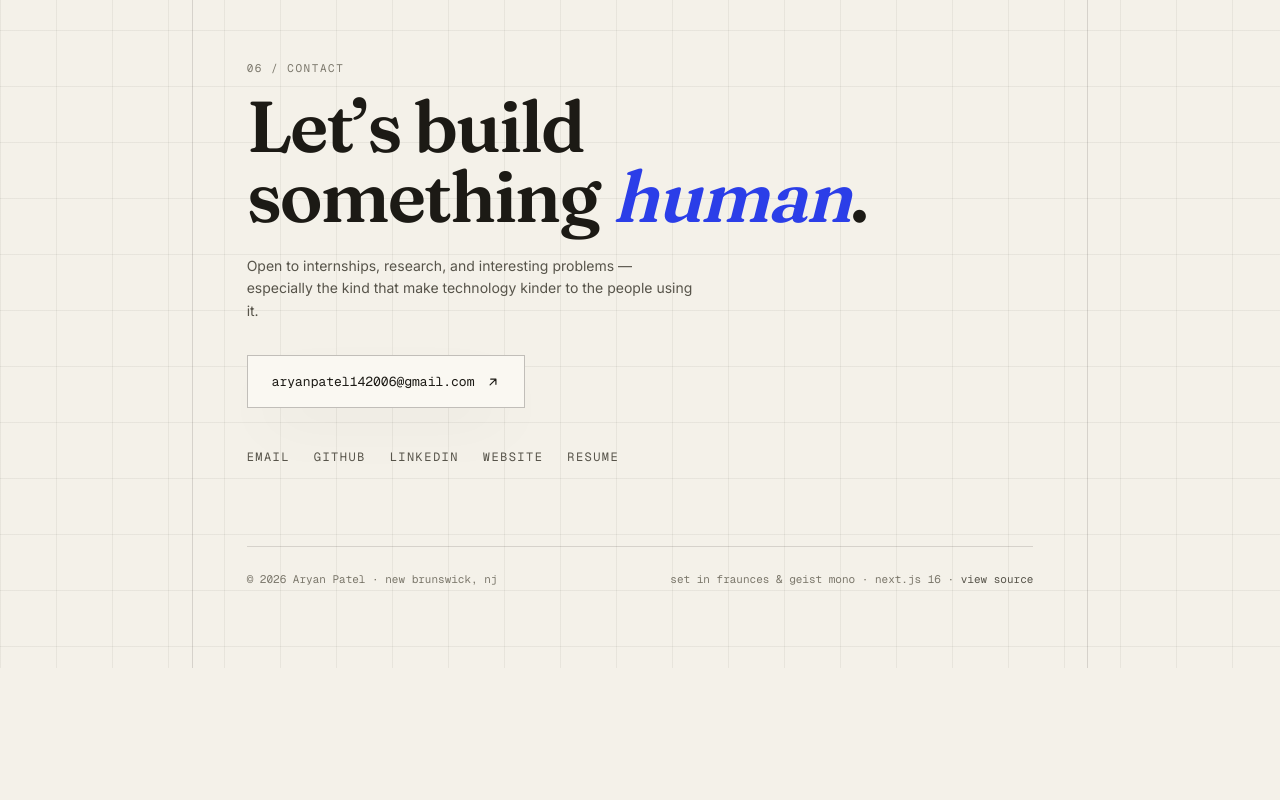
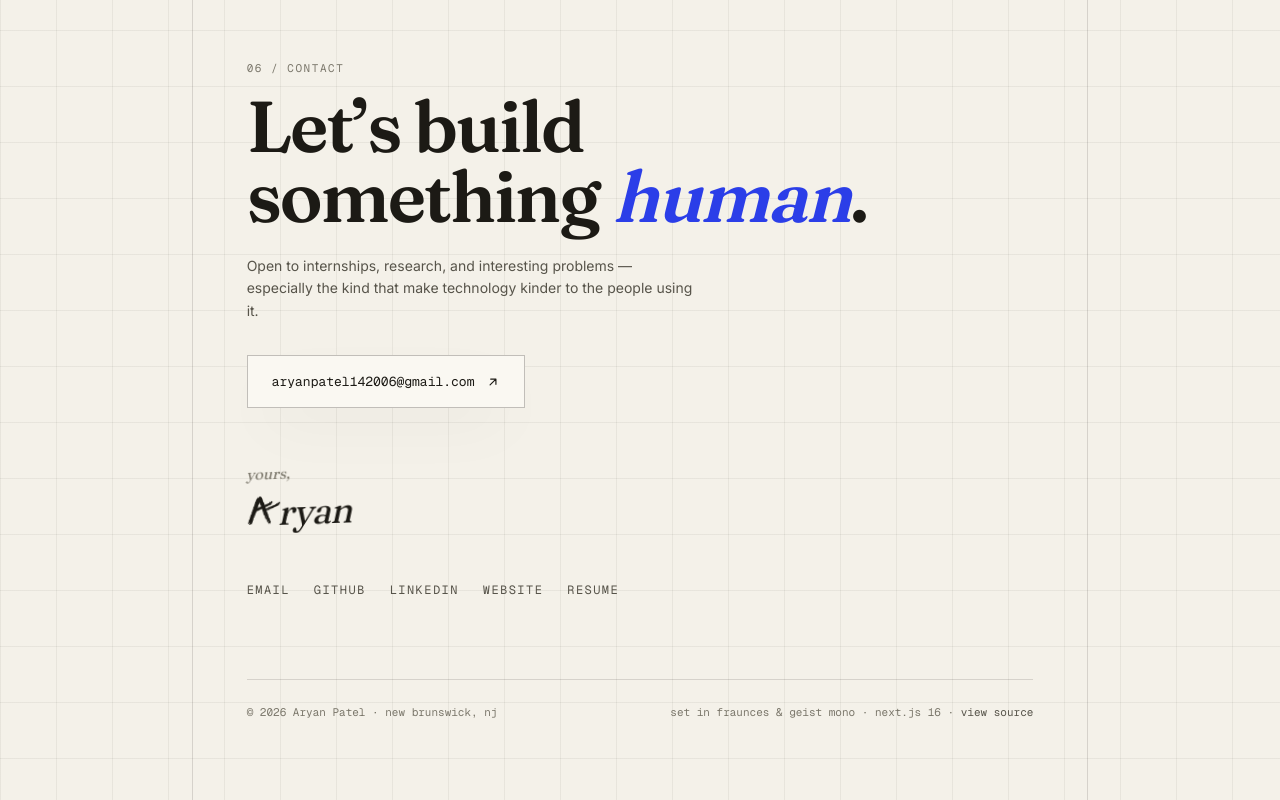
Before and after one commit to aryanpatel142006/portfolio-website, a Next.js app: page / in a window 1280 px wide. Shown: the part 5682-6482 px from the top of the page. Before the commit the page ends 6350 px from the top, so only its background shows below. Built offline with nearby package versions, Linux system fonts and the light colour scheme; no server answers; some icons are missing.

Commit message:
Footer sign-off: signed with the A glyph
'yours, Aryan' closes the contact section like a letter — the brush
mark flowing into italic Fraunces, slightly tilted

```diff
--- a/components/Footer.tsx
+++ b/components/Footer.tsx
@@ -1,4 +1,5 @@
 import { profile, socials } from "@/lib/content";
+import LogoMark from "./LogoMark";
 import { ArrowUpRight } from "./icons";
 
 export default function Footer() {
@@ -39,9 +40,21 @@ export default function Footer() {
           </a>
         )}
 
+        {/* signed, like the end of a letter */}
+        <div className="mt-14">
+          <span className="sr-only">— Aryan</span>
+          <div aria-hidden className="origin-left -rotate-2">
+            <p className="font-serif text-[15px] italic text-muted">yours,</p>
+            <p className="mt-1.5 text-4xl text-foreground">
+              <LogoMark size="0.8em" className="inline-block mr-[-0.1em]" />
+              <span className="font-serif italic tracking-tight">ryan</span>
+            </p>
+          </div>
+        </div>
+
         <nav
           aria-label="Social links"
-          className="mt-10 flex flex-wrap gap-x-6 gap-y-2"
+          className="mt-12 flex flex-wrap gap-x-6 gap-y-2"
         >
           {socials.map((s) => (
             <a
```
